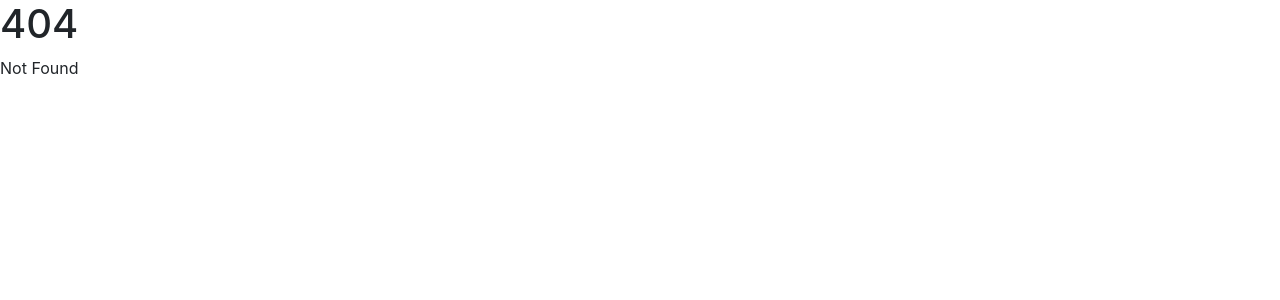
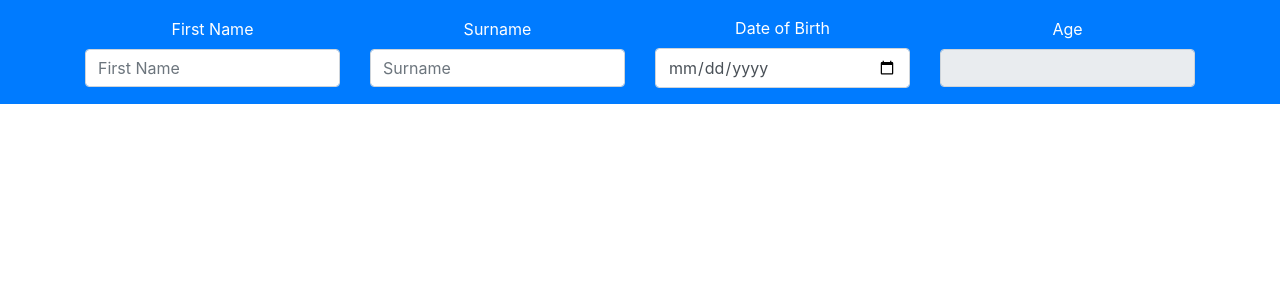
Before and after one commit to frankied67/ePCR-2.0, a SvelteKit app: page /vitals in a window 1280 px wide. Before the commit this address had no page. Shown: the top 300 px of the page. Built offline with nearby package versions, Linux system fonts and the light colour scheme.

Commit message:
Patient component and patient stores added

```diff
--- /dev/null
+++ b/src/lib/patientStore.js
@@ -0,0 +1,46 @@
+import { writable } from 'svelte/store';
+
+export const patient = writable({
+	firstName: '',
+	surname: '',
+	dob: '',
+	age: ''
+});
+
+export function updatePatientNameAndDob(firstName, surname, dob) {
+	patient.update((p) => ({
+		...p,
+		firstName,
+		surname,
+		dob,
+		age: calculateAge(dob)
+	}));
+}
+
+function calculateAge(dob) {
+	const birthDate = new Date(dob);
+	const today = new Date();
+
+	if (birthDate > today) {
+		return 'Invalid date';
+	}
+
+	let years = today.getFullYear() - birthDate.getFullYear();
+	const monthDiff = today.getMonth() - birthDate.getMonth();
+	const dayDiff = today.getDate() - birthDate.getDate();
+
+	if (monthDiff < 0 || (monthDiff === 0 && dayDiff < 0)) {
+		years--;
+	}
+
+	if (years < 1) {
+		const months = today.getMonth() - birthDate.getMonth();
+		if (months < 0) {
+			return months + 12 + ' months';
+		} else {
+			return months + ' months';
+		}
+	}
+
+	return years + ' years';
+}
--- /dev/null
+++ b/src/lib/ui/Patient.svelte
@@ -0,0 +1,42 @@
+<script>
+    import { patient, updatePatientNameAndDob } from '$lib/patientStore';
+    import { onMount } from 'svelte';
+
+    let firstName = "";
+    let surname = "";
+    let dob = "";
+
+    $: {
+      $patient;
+      firstName = $patient.firstName;
+      surname = $patient.surname;
+      dob = $patient.dob;
+    }
+
+    function updatePatient() {
+      updatePatientNameAndDob(firstName, surname, dob);
+    }
+</script>
+
+<div class="container-fluid bg-primary text-white py-3">
+  <div class="container">
+    <div class="row justify-content-center align-items-center text-center">
+      <div class="col-md-3">
+        <label class="form-label">First Name</label>
+        <input type="text" class="form-control" bind:value={firstName} placeholder="First Name" />
+      </div>
+      <div class="col-md-3">
+        <label class="form-label">Surname</label>
+        <input type="text" class="form-control" bind:value={surname} placeholder="Surname" />
+      </div>
+      <div class="col-md-3">
+        <label class="form-label">Date of Birth</label>
+        <input type="date" class="form-control" bind:value={dob} on:input={updatePatient} />
+      </div>
+      <div class="col-md-3">
+        <label class="form-label">Age</label>
+        <input type="text" class="form-control" value={$patient.age} readonly />
+      </div>
+    </div>
+  </div>
+</div>
--- /dev/null
+++ b/src/routes/complaint/+page.svelte
@@ -0,0 +1,5 @@
+<script>
+    import Patient from "$lib/ui/Patient.svelte";
+  </script>
+
+  <Patient />
--- /dev/null
+++ b/src/routes/demographic/+page.svelte
@@ -0,0 +1,5 @@
+<script>
+    import Patient from "$lib/ui/Patient.svelte";
+  </script>
+
+  <Patient />
--- /dev/null
+++ b/src/routes/vitals/+page.svelte
@@ -0,0 +1,5 @@
+<script>
+    import Patient from "$lib/ui/Patient.svelte";
+  </script>
+
+  <Patient />
```
Also changed, not shown: src/routes/+page.svelte (+47 -1 lines), src/routes/login/+page.svelte (deleted, +0 -43 lines).
